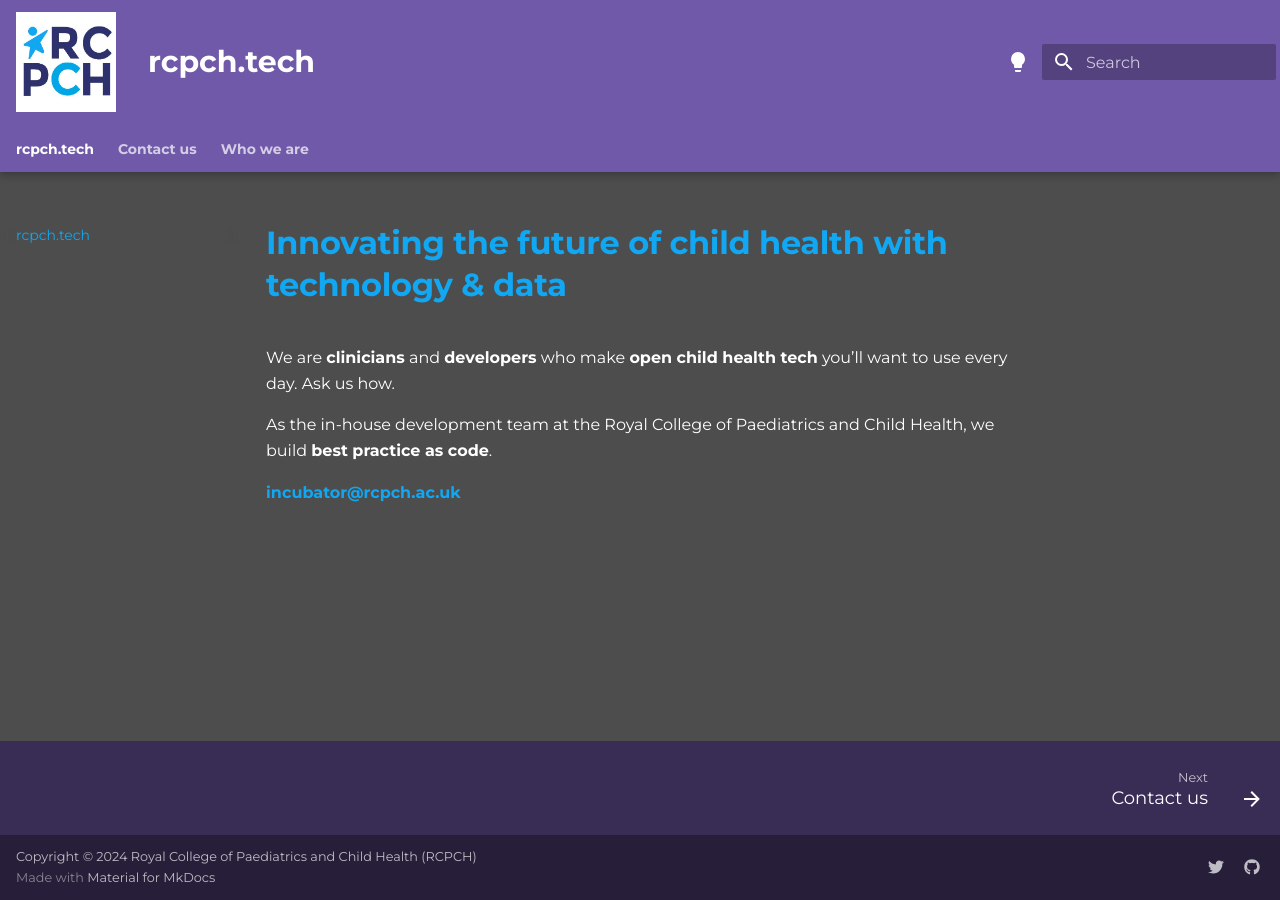
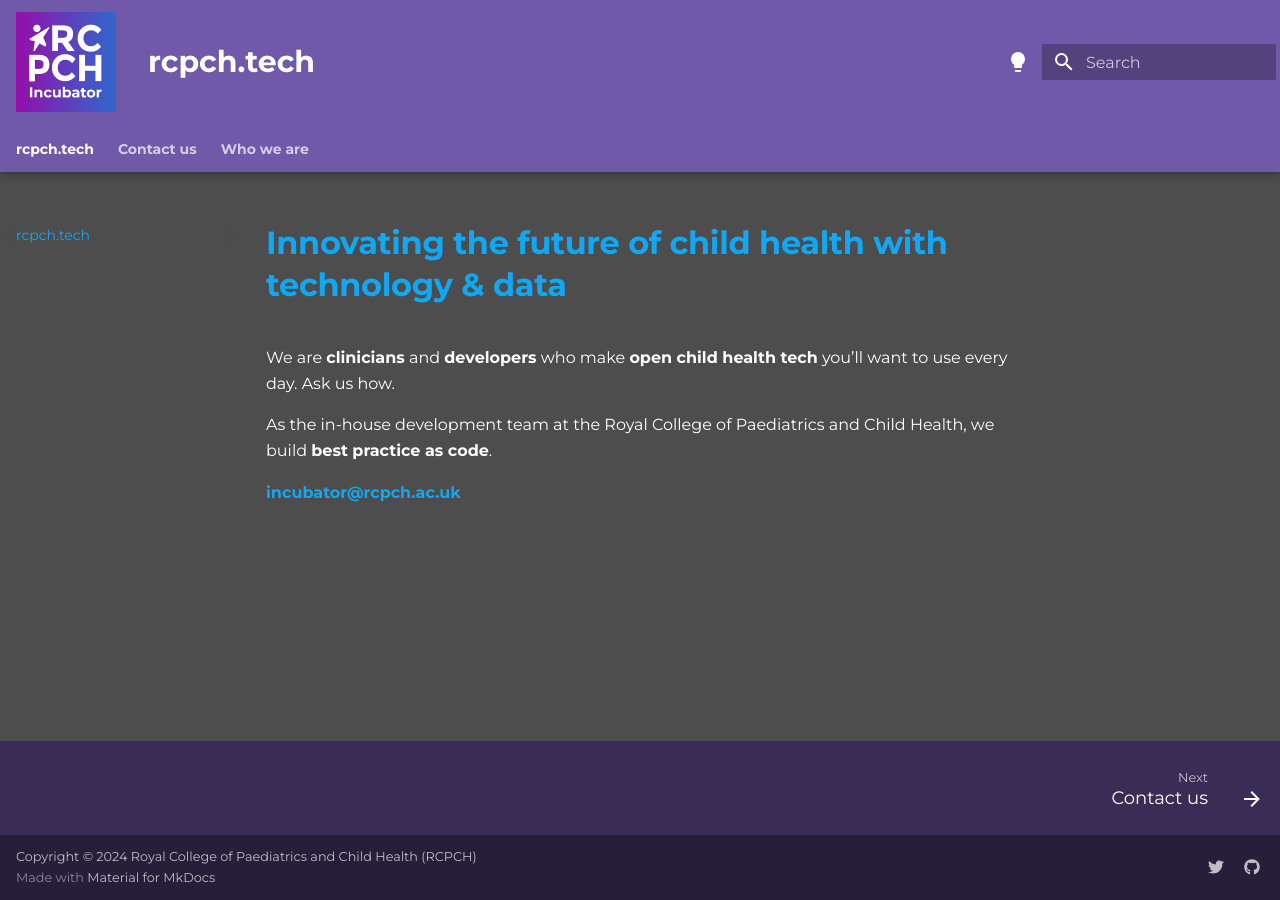
Before and after one commit to reecehill/rcpch.tech, an MkDocs documentation site: the page built from docs/index.md, in a window 1280 px wide. Built offline with MkDocs 1.6.1 and Material for MkDocs 9.7.7, drawn with Linux system fonts in a browser that asks for light colours.

Commit message:
adds incubator logo renames standard logo for consistency

```diff
--- a/mkdocs.yml
+++ b/mkdocs.yml
@@ -51,7 +51,7 @@ theme:
     code: Roboto Mono
 
   favicon: _assets/_images/dynamic-child-favicon-purple.png
-  logo: '_assets/_images/rcpch_logo.png'
+  logo: _assets/_images/2024-purple-incubator-logo.png
 
 # mkdocs plugins
 plugins:
```
Also changed, not shown: docs/_assets/_images/2024-purple-incubator-logo.png (added), docs/_assets/_images/rcpch-standard-logo.png (renamed from docs/_assets/_images/rcpch_logo.png).
